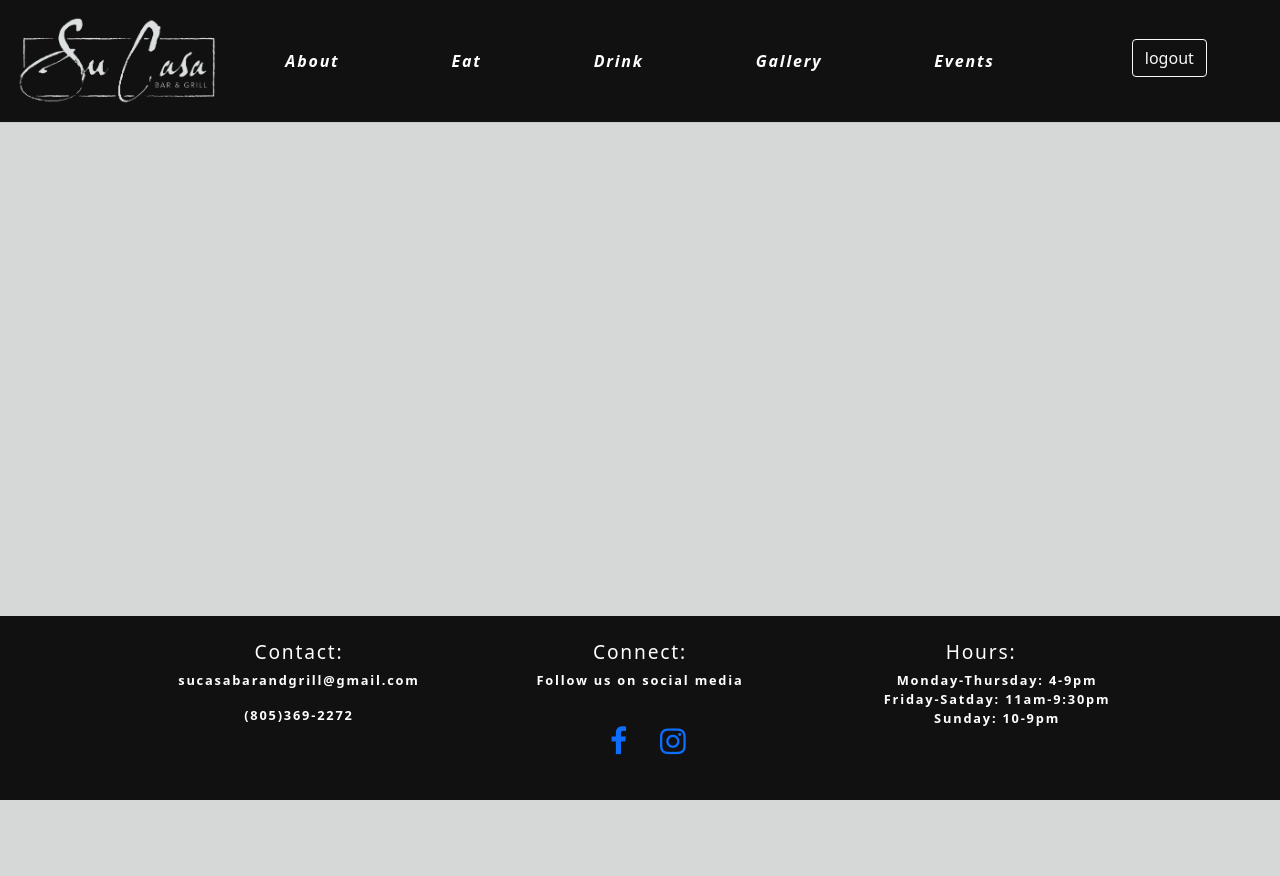
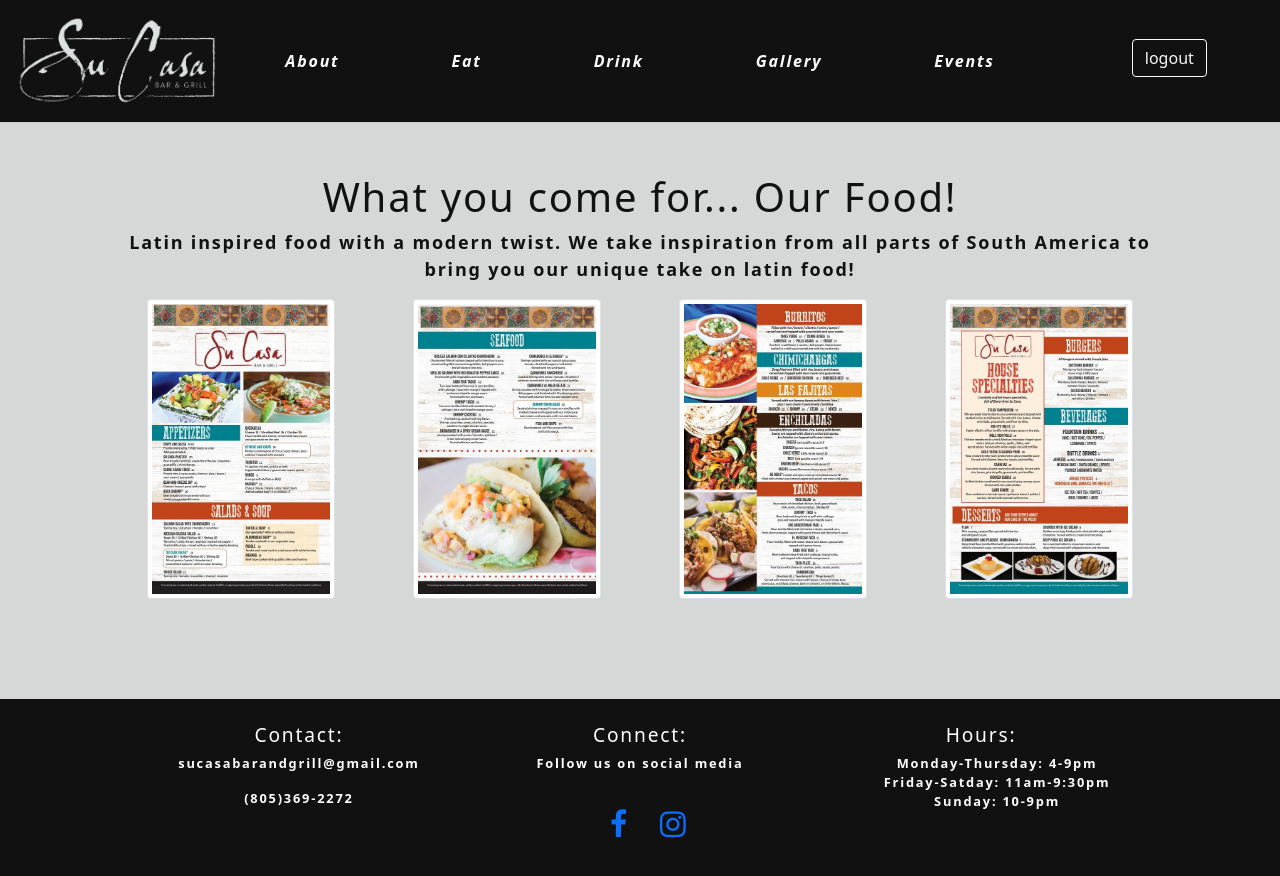
Before and after one commit to amirb97/Sucasa-React-SPA, a React (Create React App) app in the folder client/: page /eat in a window 1280 px wide. Shown: the top 876 px of the page. Before the commit the page ends 800 px from the top, so only its background shows below. Built offline with nearby package versions, Linux system fonts and the light colour scheme.

Commit message:
added eat component, same as previous look but no longer dependent on photolist

```diff
--- a/client/src/App.js
+++ b/client/src/App.js
@@ -13,6 +13,7 @@ import Footer from './components/Footer';
 
 import About from './components/About';
 import Gallery from './components/Gallery';
+import Eat from './components/Eat';
 
 const httpLink = createHttpLink({
   uri: '/graphql',
@@ -43,6 +44,7 @@ function App() {
               <Switch>
                 <Route exact path='/' component={About} />
                 <Route exact path='/gallery' component={Gallery} />
+                <Route exact path='/eat' component={Eat} />
               </Switch>
             </main>
           <Footer />
--- /dev/null
+++ b/client/src/components/Eat/index.js
@@ -0,0 +1,49 @@
+import React from 'react';
+
+function Eat() {
+  const photos = [
+    {
+      name: 'Page 1',
+      category: 'foodmenu',
+      description:
+        'Lorem ipsum dolor sit amet, consectetur adipiscing elit. Nunc ultricie'
+    },
+    {
+      name: 'Page 2',
+      category: 'foodmenu',
+      description:
+        'Lorem ipsum dolor sit amet, consectetur adipiscing elit. Nunc ultricie'
+    },
+    {
+      name: 'Page 3',
+      category: 'foodmenu',
+      description:
+        'Lorem ipsum dolor sit amet, consectetur adipiscing elit. Nunc ultricie'
+    },
+    {
+      name: 'Page 4',
+      category: 'foodmenu',
+      description:
+        'Lorem ipsum dolor sit amet, consectetur adipiscing elit. Nunc ultricie'
+    }
+  ];
+
+  return (
+    <section className='text-center'>
+      <h1>What you come for... Our Food!</h1>
+      <p>Latin inspired food with a modern twist. We take inspiration from all parts of South America to bring you our unique take on latin food!</p>
+      <div className="flex-row justify-content-around">
+        {photos.map((image, i) => (
+          <img
+            src={require(`../../assets/foodmenu/${i}.jpg`).default}
+            alt={image.name}
+            className="img-thumbnail mx-1"
+            key={image.name}
+          />
+        ))}
+      </div>
+    </section>
+  );
+}
+
+export default Eat;
```
